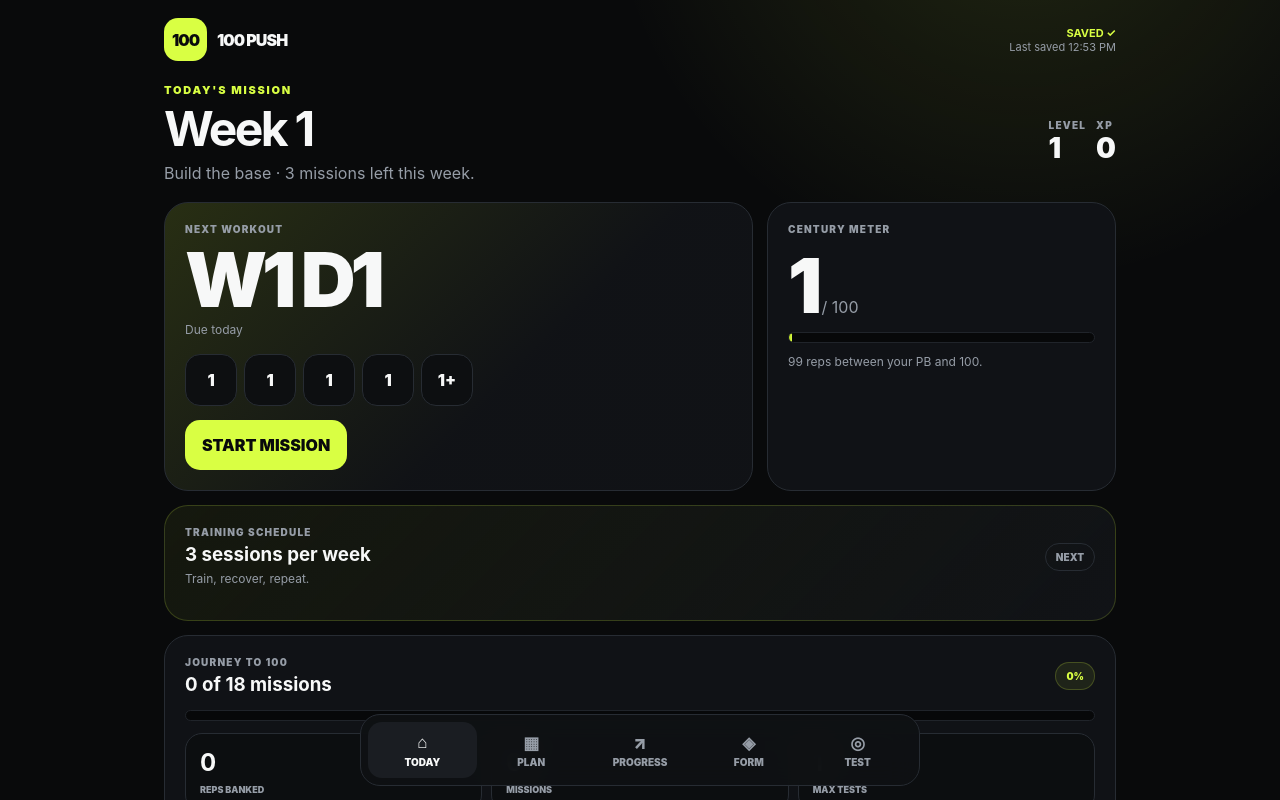
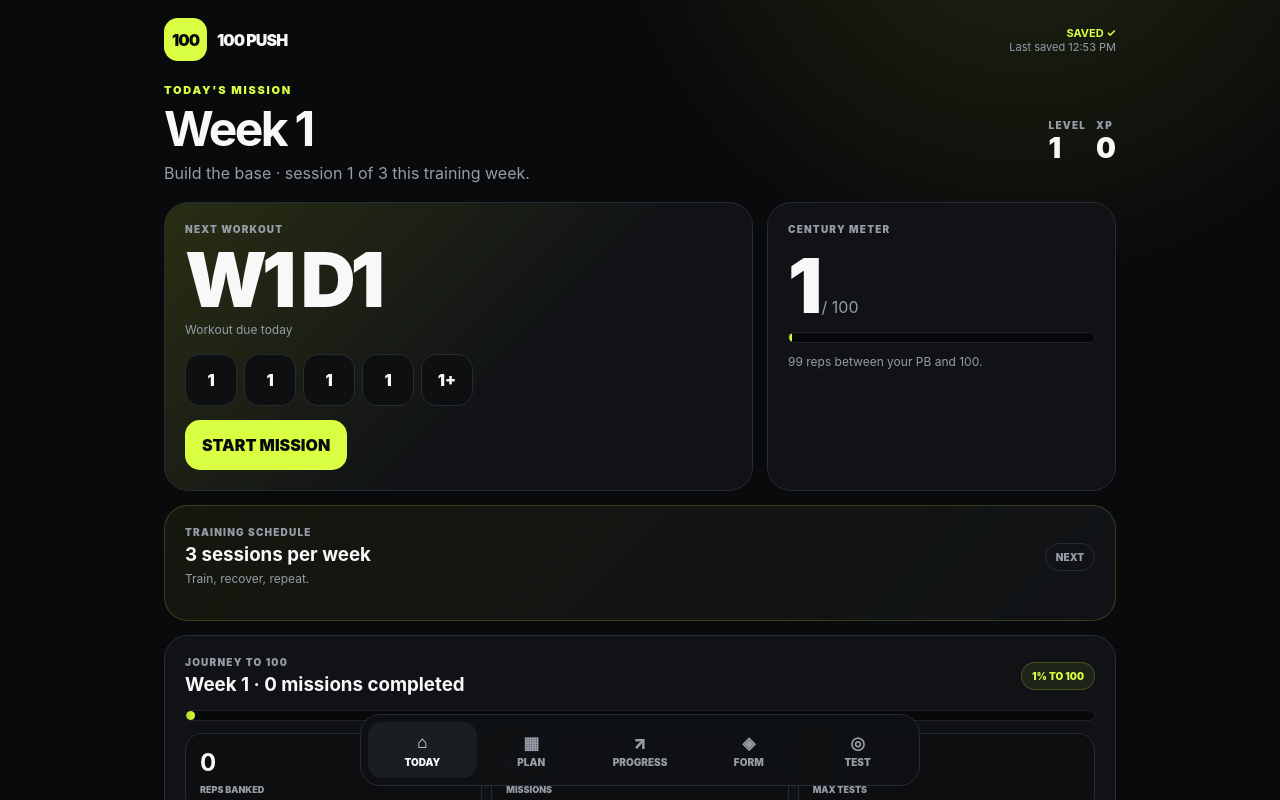
Before and after one commit to hhk16/8kpro-downloads, a website: page 100-push-pwa/index.html in a window 1280 px wide. Both pictures are taken after a click on the button "BUILD MY PLAN". Shown: the top 800 px of the page. Drawn offline with Linux system fonts and the light colour scheme.

Commit message:
Show recovery days and continuous journey

```diff
--- a/100-push-pwa/index.html
+++ b/100-push-pwa/index.html
@@ -235,17 +235,20 @@ function show(id){document.querySelectorAll('.screen').forEach(x=>x.classList.to
 function render(){
  if(!s.started){$('setup').classList.add('active');$('nav').style.display='none';return}
  $('setup').classList.remove('active');$('nav').style.display='grid';if(!document.querySelector('.screen.active'))show('today');
- const n=next(),b=best(),count=completed(),denom=18-(s.startWeek-1)*3,pct=Math.round(count/denom*100);
- $('weekTitle').textContent=n?'Week '+n.week:'Training complete';
- $('motivation').textContent=n?names[n.week-1]+' · '+(3-n.day+1)+' mission'+(3-n.day+1===1?'':'s')+' left this week.':'Recover, then make your final 100 attempt.';
+ const n=next(),ev=nextEvent(),b=best(),count=completed(),pct=Math.min(100,Math.round(b));
+ $('weekTitle').textContent=b>=100?'Century complete':ev&&ev.type==='test'?'Checkpoint after Week '+ev.week:n?'Week '+n.week:'Journey complete';
+ $('motivation').textContent=b>=100?'You reached 100 strict consecutive push-ups.':ev&&ev.type==='test'?'Take the max test rested. The next cycle will recalibrate from it.':n?phaseName(n.week)+' · session '+n.day+' of 3 this training week.':'Keep building until the century is yours.';
  $('best').textContent=b;$('centuryBar').style.width=Math.min(100,b)+'%';$('centuryText').textContent=b>=100?'CENTURY UNLOCKED. You did it.':(100-b)+' reps between your PB and 100.';
- $('progressText').textContent=count+' of '+denom+' missions';$('progressPct').textContent=pct+'%';$('challengeBar').style.width=pct+'%';
+ $('progressText').textContent=b>=100?'100 reached · '+count+' missions completed':'Week '+(n?n.week:(s.sessions.length?s.sessions[s.sessions.length-1].week:s.startWeek))+' · '+count+' missions completed';$('progressPct').textContent=pct+'% TO 100';$('challengeBar').style.width=pct+'%';
  $('totalReps').textContent=total().toLocaleString();$('doneCount').textContent=count;$('prCount').textContent=s.tests.length;
  $('xp').textContent=xp().toLocaleString();$('level').textContent=level();$('quote').textContent=quotes[(count+s.tests.length)%quotes.length];
- if(n){const w=workout(n.week,n.day);$('nextLabel').textContent='W'+n.week+' D'+n.day;$('nextSets').innerHTML=w.sets.map((r,i)=>'<div class="setchip">'+r+(i===w.amrap?'+':'')+'</div>').join('');$('startWorkout').textContent='START MISSION';$('startWorkout').onclick=()=>openWorkout(n.week,n.day)}
- else{$('nextLabel').textContent='FINAL';$('nextSets').innerHTML='<div class="setchip">100</div>';$('startWorkout').textContent='OPEN FINAL TEST';$('startWorkout').onclick=()=>show('test')}
+ const today=localDate(new Date());
+ if(b>=100){$('nextLabel').textContent='100 ✓';$('nextDueText').textContent='Century complete';$('nextSets').innerHTML='<div class="setchip">🏆</div>';$('startWorkout').textContent='VIEW PROGRESS';$('startWorkout').disabled=false;$('startWorkout').onclick=()=>show('progressScreen')}
+ else if(ev&&ev.type==='test'){const diff=dayDiff(ev.date,today);$('nextLabel').textContent='MAX TEST';$('nextDueText').textContent=diff>0?'Scheduled '+formatScheduleDate(ev.date):diff===0?'Due today':'Overdue · do it when rested';$('nextSets').innerHTML='<div class="setchip">MAX</div>';$('startWorkout').disabled=false;$('startWorkout').textContent=diff>0?'VIEW CHECKPOINT':'START MAX TEST';$('startWorkout').onclick=()=>{if(diff>0&&!confirm('This max test is scheduled after recovery. Test early anyway?'))return;show('test')}}
+ else if(n){const w=workout(n.week,n.day),diff=dayDiff(ev.date,today);$('nextLabel').textContent='W'+n.week+' D'+n.day;$('nextDueText').textContent=diff>0?'Recovery now · next session '+formatScheduleDate(ev.date):diff===0?'Workout due today':'Workout overdue by '+Math.abs(diff)+' day'+(Math.abs(diff)===1?'':'s');$('nextSets').innerHTML=w.sets.map((r,i)=>'<div class="setchip">'+r+(i===w.amrap?'+':'')+'</div>').join('');$('startWorkout').disabled=false;$('startWorkout').textContent=diff>0?'VIEW NEXT WORKOUT':'START MISSION';$('startWorkout').onclick=()=>{if(diff>0&&!confirm('Today is scheduled recovery. Start this workout early anyway?'))return;openWorkout(n.week,n.day)}}
+ else{$('nextLabel').textContent='100';$('nextDueText').textContent='Final target';$('nextSets').innerHTML='<div class="setchip">100</div>';$('startWorkout').textContent='OPEN MAX TEST';$('startWorkout').onclick=()=>show('test')}
  $('pbBig').textContent=b;$('pbBar').style.width=Math.min(100,b)+'%';$('volBig').textContent=total().toLocaleString();$('missionsBig').textContent=count;$('gainBig').textContent=(b-(s.initialMax||b)>=0?'+':'')+(b-(s.initialMax||b));
- renderRhythm();renderWeeks();renderAchievements();renderCheckins();renderCoach();if(s.lastSaved)$('saveTime').textContent='Last saved '+new Date(s.lastSaved).toLocaleTimeString([], {hour:'2-digit',minute:'2-digit'});
+ renderRhythm();renderWeeks();renderAchievements();renderCheckins();renderCoach();renderSchedule();renderReminder();if(s.lastSaved)$('saveTime').textContent='Last saved '+new Date(s.lastSaved).toLocaleTimeString([], {hour:'2-digit',minute:'2-digit'});
 }
 function renderRhythm(){const box=$('rhythm');box.innerHTML='';let td=0;const trained=new Set(s.sessions.map(x=>x.date.slice(0,10)));for(let i=13;i>=0;i--){const d=new Date();d.setDate(d.getDate()-i);const iso=d.toISOString().slice(0,10);const el=document.createElement('div');el.className='dot'+(trained.has(iso)?' done':'');el.textContent=d.getDate();el.title=iso;if(trained.has(iso))td++;box.appendChild(el)}$('rhythmScore').textContent=td+' TRAINING DAY'+(td===1?'':'S')}
 function renderWeeks(){const box=$('weeks');box.innerHTML='';for(let w=s.startWeek||1;w<=6;w++){const el=document.createElement('div');el.className='week';let days='';for(let d=1;d<=3;d++){const wo=workout(w,d);days+='<button class="day '+(done(w,d)?'done':'')+'" data-w="'+w+'" data-d="'+d+'"><small>DAY '+d+(done(w,d)?' ✓':'')+'</small><b>'+wo.sets.length+' sets · '+wo.rest+'s rest</b><small>'+wo.sets.reduce((a,b)=>a+b,0)+'+ target reps</small></button>'}el.innerHTML='<div class="weekhead"><div><b>Week '+w+'</b><br><small class="muted">'+names[w-1]+'</small></div><div class="badge">BASE '+baseline(w)+'</div></div><div class="days">'+days+'</div>';box.appendChild(el)}box.querySelectorAll('.day').forEach(b=>b.addEventListener('click',()=>openWorkout(+b.dataset.w,+b.dataset.d)))}
```
